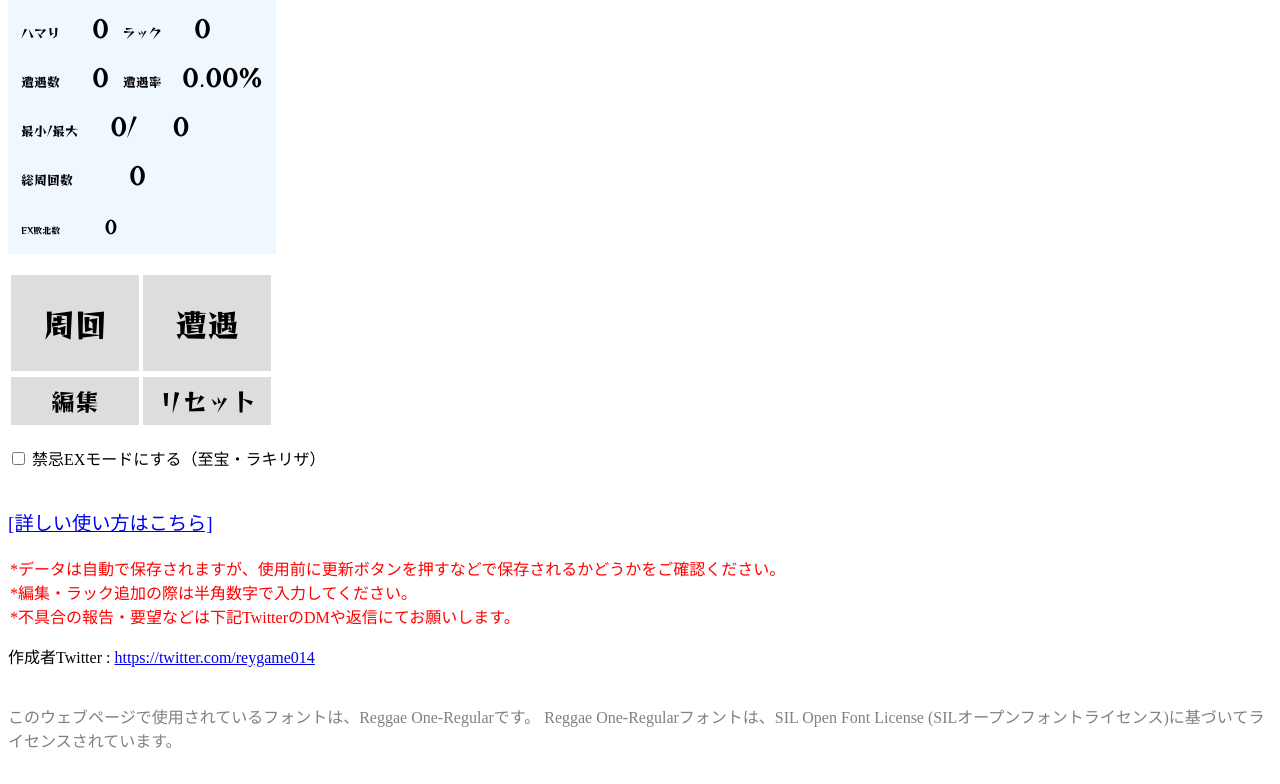
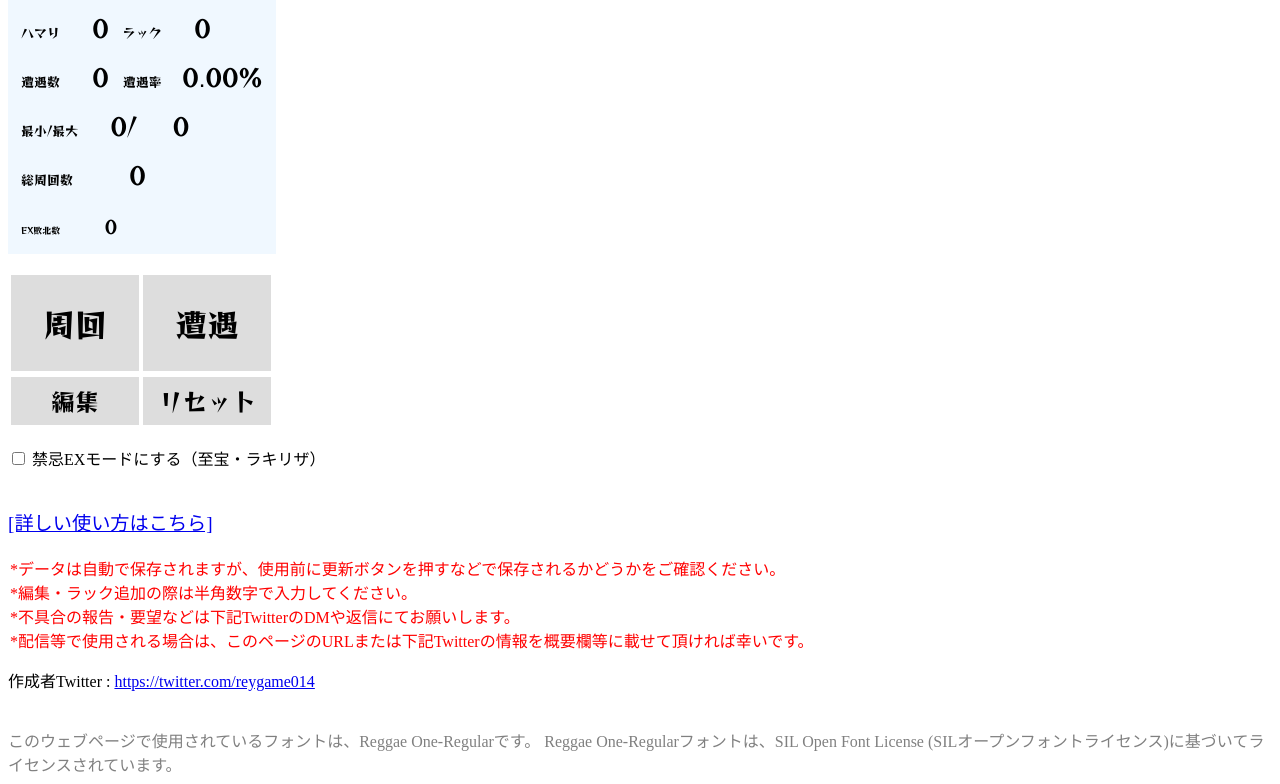
Before and after one commit to Reyshi084/game-counter, a website: page index.html in a window 1280 px wide. Shown: the part 174-958 px from the top of the page. Before the commit the page ends 934 px from the top, so only its background shows below. Drawn offline with Linux system fonts and the light colour scheme.

Commit message:
配信者用の注意事項の記述追加

```diff
--- a/index.html
+++ b/index.html
@@ -131,6 +131,7 @@
         </li>
         <li>編集・ラック追加の際は半角数字で入力してください。</li>
         <li>不具合の報告・要望などは下記TwitterのDMや返信にてお願いします。</li>
+        <li>配信等で使用される場合は、このページのURLまたは下記Twitterの情報を概要欄等に載せて頂ければ幸いです。</li>
       </ul>
     </div>
     <div id="twitter">
```
